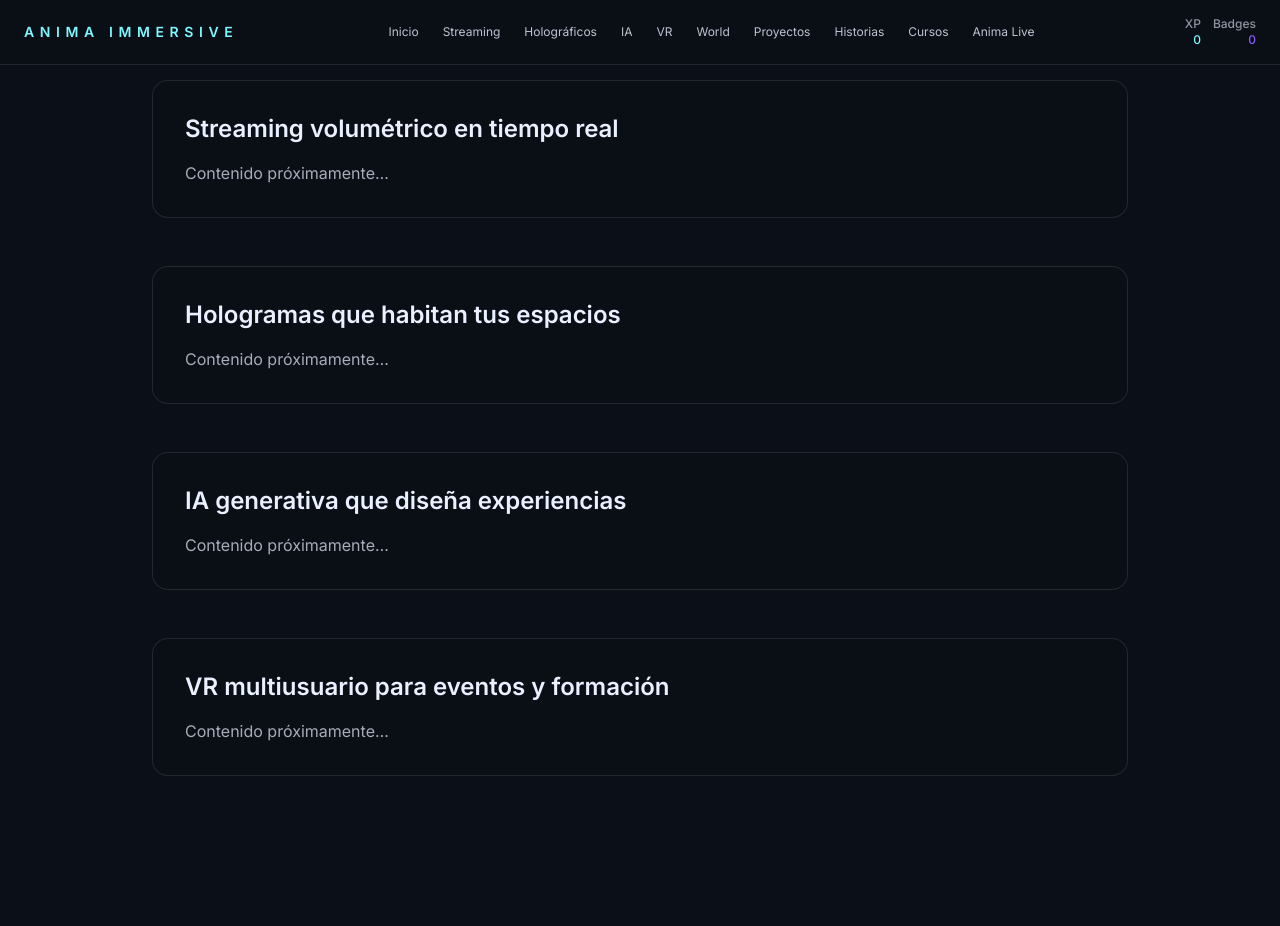
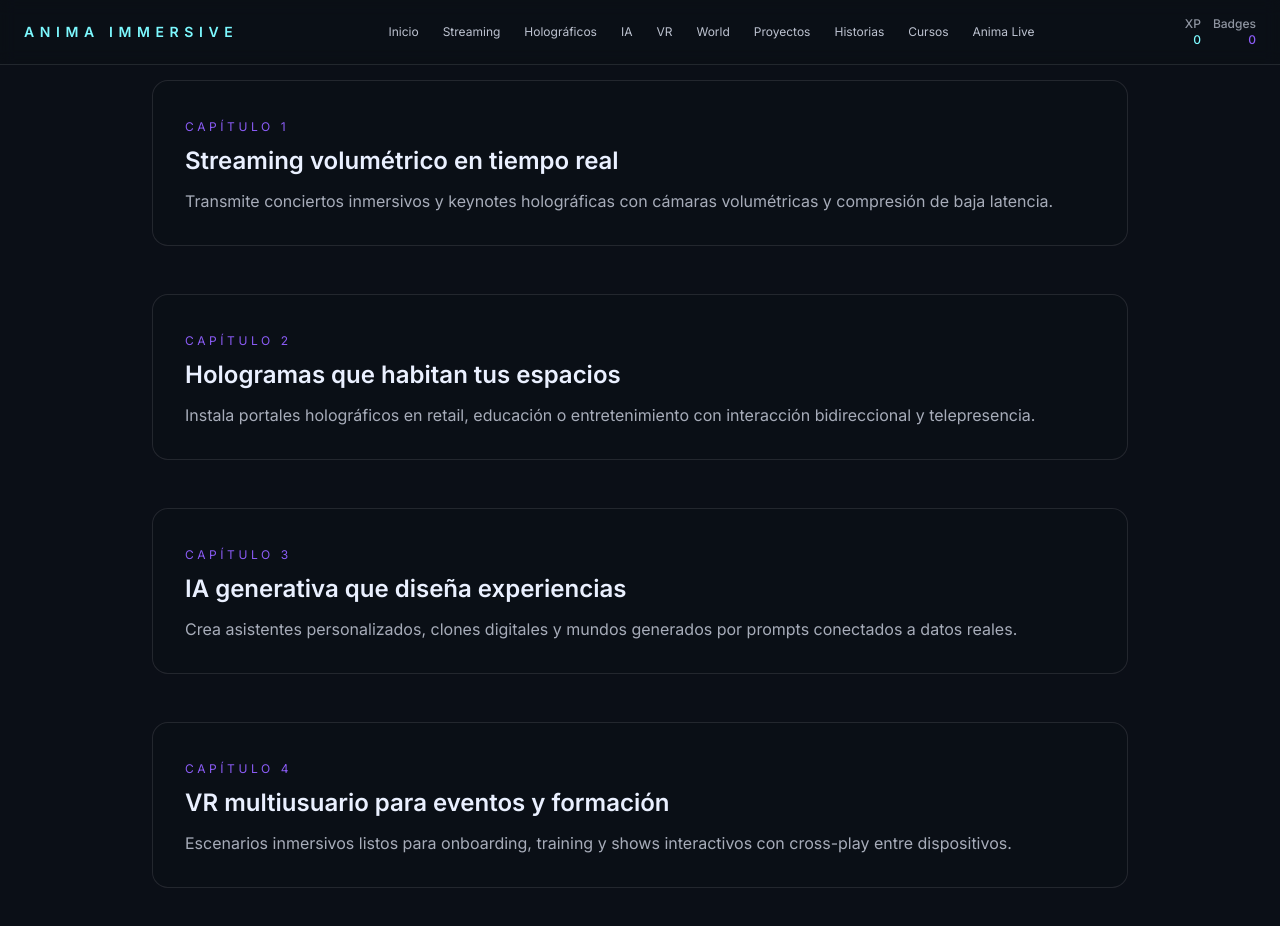
Before and after one commit to juanmacodes/webanima, a Next.js app in the folder anima-immersive/: page / in a window 1280 px wide. Shown: the top 926 px of the page. Before the commit the page ends 856 px from the top, so only its background shows below. Built offline with nearby package versions, Linux system fonts and the light colour scheme.

Commit message:
Update ImmersiveScroll.tsx

```diff
--- a/anima-immersive/components/ImmersiveScroll.tsx
+++ b/anima-immersive/components/ImmersiveScroll.tsx
@@ -5,6 +5,11 @@ import React from 'react';
 export type Chapter = {
   id: string;
   title: string;
+  /** etiqueta pequeña encima del título (opcional) */
+  eyebrow?: string;
+  /** texto descriptivo (opcional) */
+  description?: string;
+  /** contenido adicional renderizable (opcional) */
   content?: React.ReactNode;
 };
 
@@ -18,13 +23,25 @@ const ImmersiveScroll: React.FC<Props> = ({ chapters, className }) => {
     <section className={className ?? ''}>
       <div className="mx-auto max-w-5xl space-y-12 px-6 py-20">
         {chapters.map((ch) => (
-          <article key={ch.id} className="rounded-2xl border border-white/10 bg-background/40 p-8">
-            <h2 className="text-2xl font-semibold">{ch.title}</h2>
+          <article
+            key={ch.id}
+            className="rounded-2xl border border-white/10 bg-background/40 p-8"
+          >
+            {ch.eyebrow ? (
+              <span className="text-xs uppercase tracking-[0.3em] text-secondary">
+                {ch.eyebrow}
+              </span>
+            ) : null}
+
+            <h2 className="mt-2 text-2xl font-semibold">{ch.title}</h2>
+
+            {ch.description ? (
+              <p className="mt-3 text-foreground/70">{ch.description}</p>
+            ) : null}
+
             {ch.content ? (
               <div className="prose prose-invert mt-4">{ch.content}</div>
-            ) : (
-              <p className="mt-4 text-foreground/70">Contenido próximamente…</p>
-            )}
+            ) : null}
           </article>
         ))}
       </div>
```
